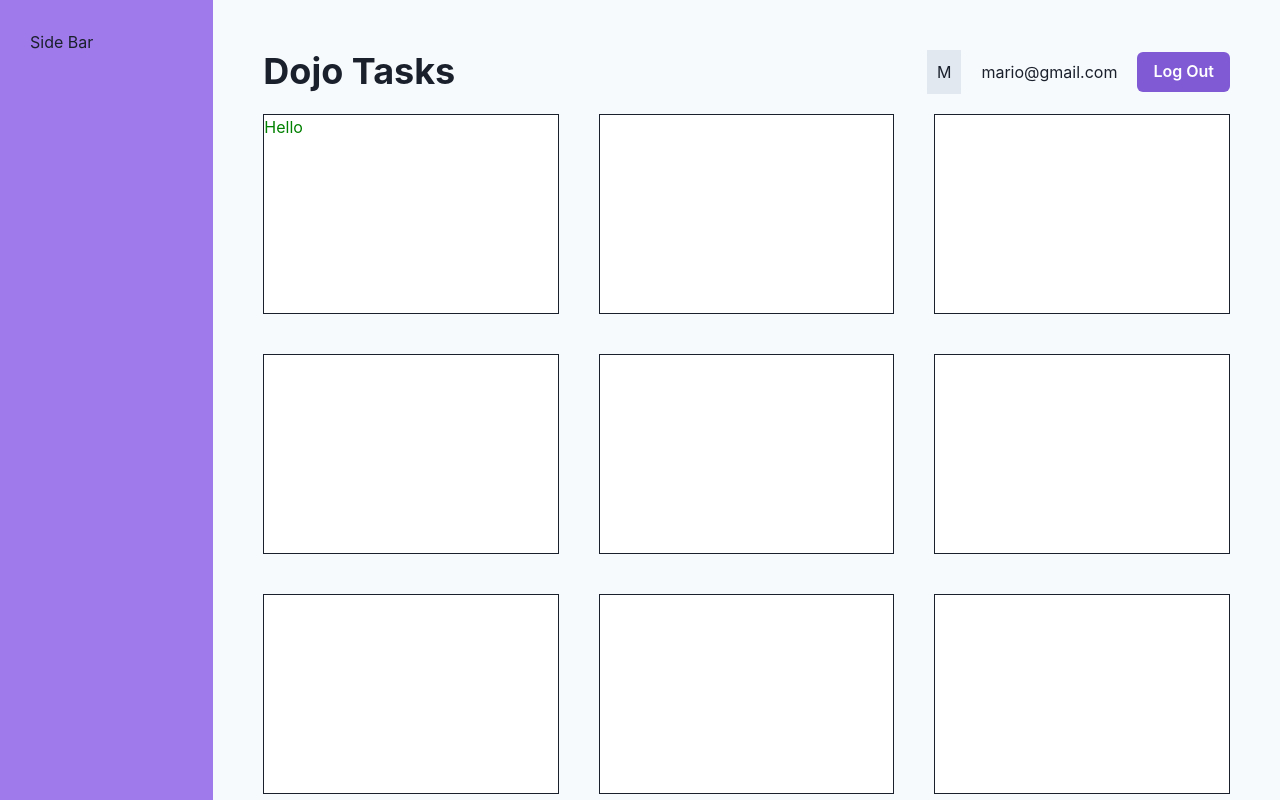
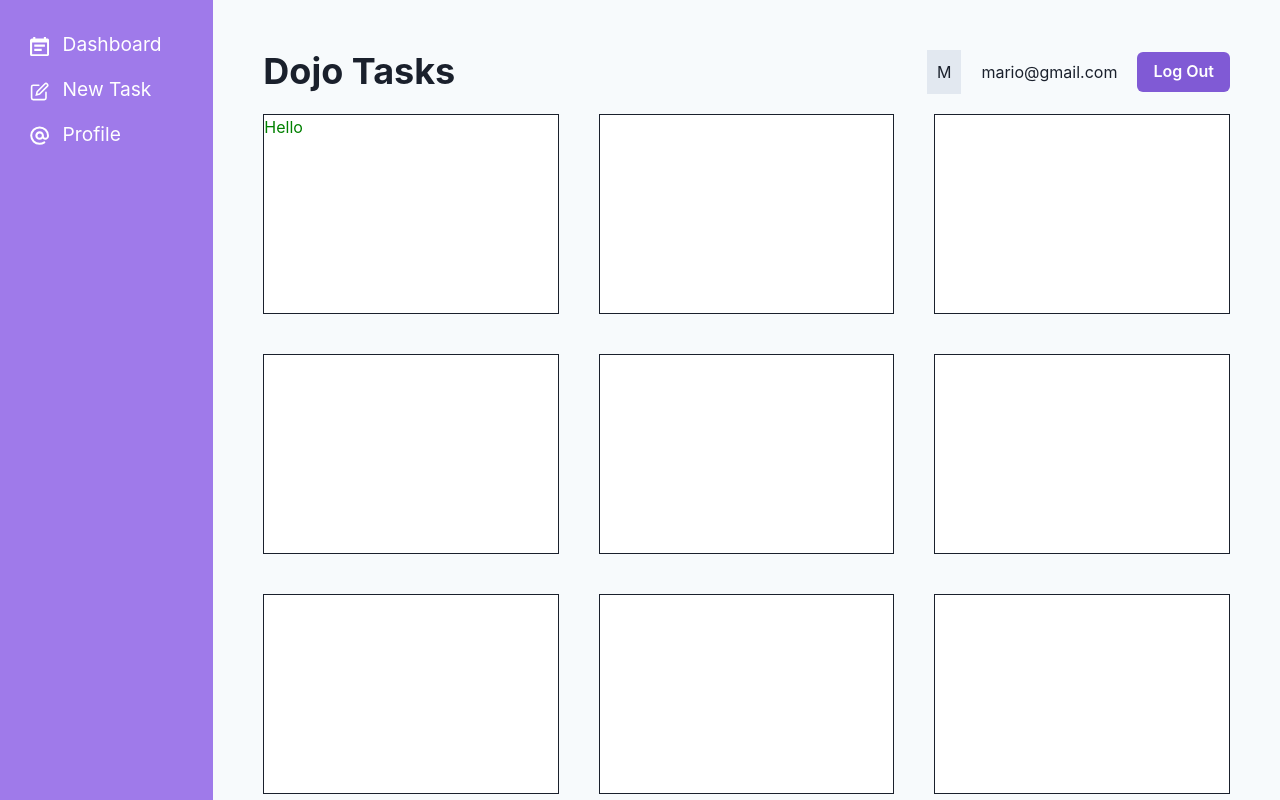
Before and after one commit to subashhB/chakra-ui-practice, a React (Vite) app: page / in a window 1280 px wide. Shown: the top 800 px of the page. Built offline with nearby package versions, Linux system fonts and the light colour scheme.

Commit message:
chore: List and Icons

```diff
--- a/package.json
+++ b/package.json
@@ -9,6 +9,7 @@
     "preview": "vite preview"
   },
   "dependencies": {
+    "@chakra-ui/icons": "^2.0.19",
     "@chakra-ui/react": "^2.7.1",
     "@emotion/react": "^11.11.1",
     "@emotion/styled": "^11.11.0",
--- /dev/null
+++ b/src/components/Sidebar.jsx
@@ -0,0 +1,21 @@
+import { AtSignIcon, CalendarIcon, EditIcon } from "@chakra-ui/icons";
+import { List, ListIcon, ListItem } from "@chakra-ui/react";
+import { NavLink } from "react-router-dom";
+
+const Sidebar = () => {
+  return (
+    <List color="white" fontSize="1.2rem" spacing={4}>
+      <ListItem>
+        <NavLink to="/"> <ListIcon as={ CalendarIcon }  color="white" /> Dashboard</NavLink>
+      </ListItem>
+      <ListItem>
+        <NavLink to="/create"><ListIcon as={ EditIcon } color="white" /> New Task</NavLink>
+      </ListItem>
+      <ListItem>
+        <NavLink to="/profile"><ListIcon as={ AtSignIcon } color="white" /> Profile</NavLink>
+      </ListItem>
+    </List>
+  );
+};
+
+export default Sidebar;
--- a/src/layouts/RootLayout.jsx
+++ b/src/layouts/RootLayout.jsx
@@ -1,12 +1,13 @@
 import { Outlet } from "react-router-dom";
 import Navbar from "../components/Navbar";
 import { Grid, GridItem } from "@chakra-ui/react";
+import Sidebar from "../components/Sidebar";
 
 export default function RootLayout() {
   return (
     <Grid templateColumns="repeat(6, 1fr)" bg="gray.50">
       <GridItem colSpan={{ base: 6, lg: 2, xl: 1 }} p={{ base: "20px", lg: "30px" }} as="aside" bg="purple.400" minHeight={{ lg: "100vh"}}>
-        <span>Side Bar</span>
+        <Sidebar/>
       </GridItem>
       <GridItem as="main" p="40px" colSpan={{ base: 6, lg: 4, xl: 5 }}>
         <Navbar />
```
Also changed, not shown: 1 other file (tests, documents, lock files or other folders).
